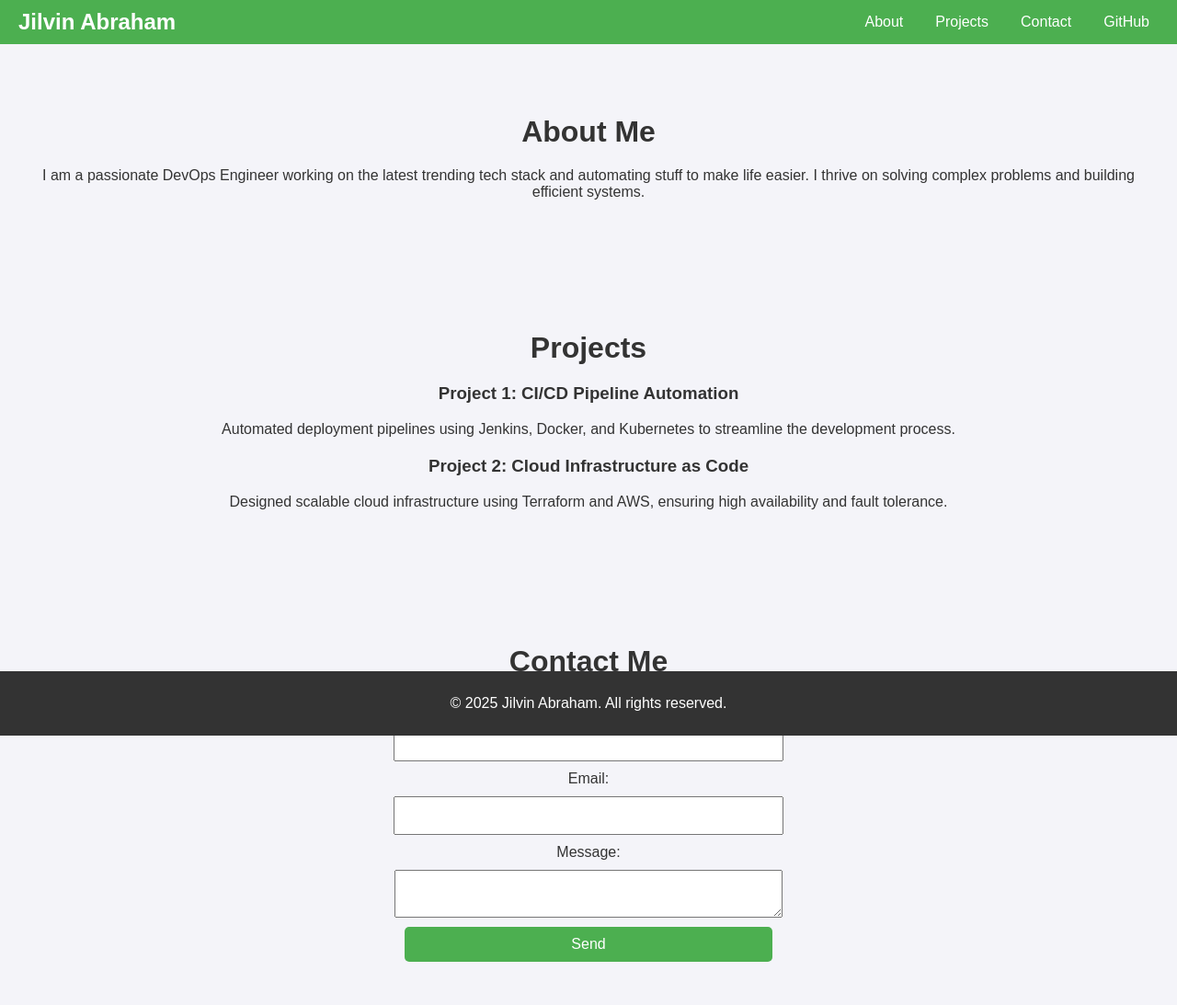
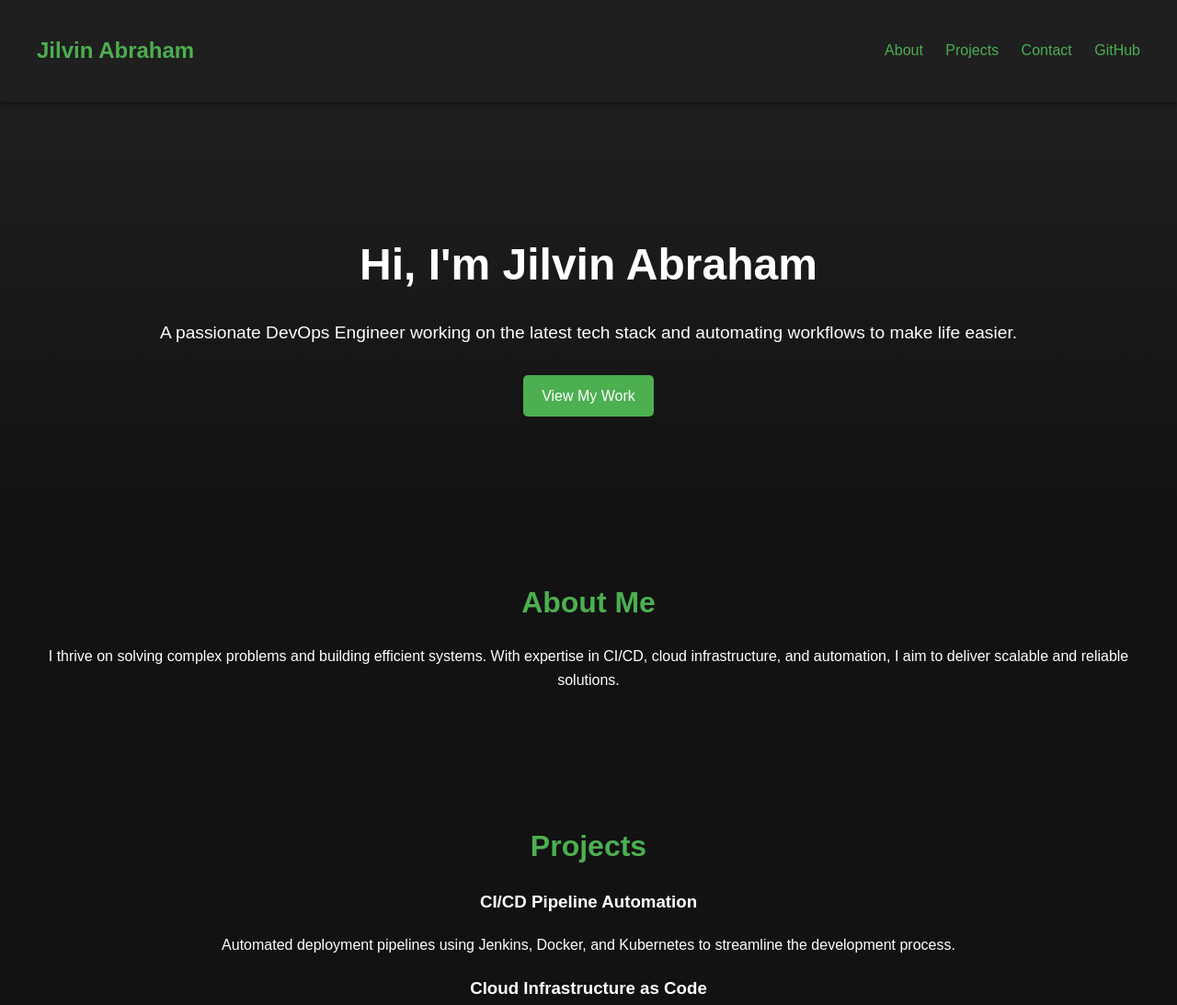
Before and after one commit to JilvinAbraham/JilvinAbraham.github.io, a plain HTML site: page index.html in a window 1280 px wide. Shown: the top 1093 px of the page at 92% size. Drawn offline with Linux system fonts and the light colour scheme.

Commit message:
Enhancing my protfolio website

```diff
--- a/index.html
+++ b/index.html
@@ -8,26 +8,35 @@
 </head>
 <body>
     <header>
-        <h1>Jilvin Abraham</h1>
+        <div class="container">
+            <h1 class="logo">Jilvin Abraham</h1>
             <nav>
                 <a href="#about">About</a>
                 <a href="#projects">Projects</a>
                 <a href="#contact">Contact</a>
                 <a href="https://github.com/JilvinAbraham" target="_blank">GitHub</a>
             </nav>
+        </div>
     </header>
+    <section id="hero">
+        <div class="hero-content">
+            <h1>Hi, I'm Jilvin Abraham</h1>
+            <p>A passionate DevOps Engineer working on the latest tech stack and automating workflows to make life easier.</p>
+            <a href="#projects" class="btn">View My Work</a>
+        </div>
+    </section>
     <section id="about" class="section">
         <h2>About Me</h2>
-        <p>I am a passionate DevOps Engineer working on the latest trending tech stack and automating stuff to make life easier. I thrive on solving complex problems and building efficient systems.</p>
+        <p>I thrive on solving complex problems and building efficient systems. With expertise in CI/CD, cloud infrastructure, and automation, I aim to deliver scalable and reliable solutions.</p>
     </section>
     <section id="projects" class="section">
         <h2>Projects</h2>
         <div class="project">
-            <h3>Project 1: CI/CD Pipeline Automation</h3>
+            <h3>CI/CD Pipeline Automation</h3>
             <p>Automated deployment pipelines using Jenkins, Docker, and Kubernetes to streamline the development process.</p>
         </div>
         <div class="project">
-            <h3>Project 2: Cloud Infrastructure as Code</h3>
+            <h3>Cloud Infrastructure as Code</h3>
             <p>Designed scalable cloud infrastructure using Terraform and AWS, ensuring high availability and fault tolerance.</p>
         </div>
     </section>
--- a/styles.css
+++ b/styles.css
@@ -1,42 +1,90 @@
+/* General Styles */
 body {
-    font-family: Arial, sans-serif;
+    font-family: 'Arial', sans-serif;
     margin: 0;
     padding: 0;
-    background-color: #f4f4f9;
-    color: #333;
+    background-color: #121212;
+    color: #ffffff;
+    line-height: 1.6;
 }
 
+a {
+    color: #4CAF50;
+    text-decoration: none;
+}
+
+a:hover {
+    text-decoration: underline;
+}
+
+/* Header */
 header {
-    background-color: #4CAF50;
-    color: white;
-    padding: 10px 20px;
+    background-color: #1f1f1f;
+    padding: 20px 0;
+    position: sticky;
+    top: 0;
+    z-index: 1000;
+    box-shadow: 0 2px 5px rgba(0, 0, 0, 0.5);
+}
+
+header .container {
     display: flex;
     justify-content: space-between;
     align-items: center;
+    max-width: 1200px;
+    margin: 0 auto;
+    padding: 0 20px;
 }
 
-header h1 {
-    margin: 0;
+header .logo {
     font-size: 1.5em;
+    font-weight: bold;
+    color: #4CAF50;
 }
 
-nav {
-    display: flex;
-    gap: 15px;
+header nav a {
+    margin-left: 20px;
+    font-size: 1em;
+    transition: color 0.3s ease;
 }
 
-nav a {
-    color: white;
-    text-decoration: none;
-    font-size: 1em;
-    padding: 5px 10px;
-    border-radius: 5px;
+header nav a:hover {
+    color: #ffffff;
 }
 
-nav a:hover {
+/* Hero Section */
+#hero {
+    background: linear-gradient(to bottom, #1f1f1f, #121212);
+    text-align: center;
+    padding: 100px 20px;
+    animation: fadeIn 2s ease-in-out;
+}
+
+#hero h1 {
+    font-size: 3em;
+    margin-bottom: 20px;
+}
+
+#hero p {
+    font-size: 1.2em;
+    margin-bottom: 30px;
+}
+
+#hero .btn {
+    display: inline-block;
+    padding: 10px 20px;
+    font-size: 1em;
+    background-color: #4CAF50;
+    color: #ffffff;
+    border-radius: 5px;
+    transition: background-color 0.3s ease;
+}
+
+#hero .btn:hover {
     background-color: #45a049;
 }
 
+/* Sections */
 .section {
     padding: 50px 20px;
     text-align: center;
@@ -45,12 +93,14 @@ nav a:hover {
 .section h2 {
     font-size: 2em;
     margin-bottom: 20px;
+    color: #4CAF50;
 }
 
 .project {
     margin-bottom: 20px;
 }
 
+/* Contact Form */
 form {
     display: flex;
     flex-direction: column;
@@ -63,26 +113,40 @@ form input, form textarea, form button {
     max-width: 400px;
     padding: 10px;
     font-size: 1em;
+    border: none;
+    border-radius: 5px;
+}
+
+form input, form textarea {
+    background-color: #1f1f1f;
+    color: #ffffff;
 }
 
 form button {
     background-color: #4CAF50;
-    color: white;
-    border: none;
-    border-radius: 5px;
+    color: #ffffff;
     cursor: pointer;
+    transition: background-color 0.3s ease;
 }
 
 form button:hover {
     background-color: #45a049;
 }
 
+/* Footer */
 footer {
     text-align: center;
     padding: 10px 0;
-    background-color: #333;
-    color: white;
-    position: fixed;
-    bottom: 0;
-    width: 100%;
+    background-color: #1f1f1f;
+    color: #ffffff;
 }
+
+/* Animations */
+@keyframes fadeIn {
+    from {
+        opacity: 0;
+    }
+    to {
+        opacity: 1;
+    }
+}
```
Lines whose indentation alone changed are shown as unchanged.
